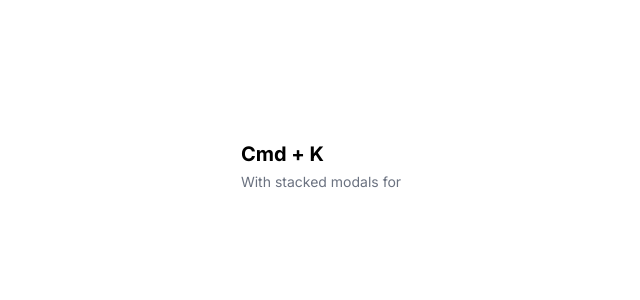
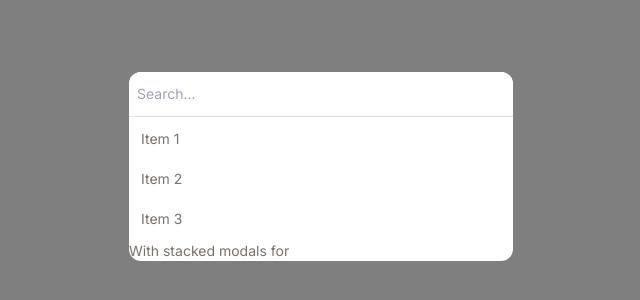
Before and after one commit to unnati2000/aesthetics.js, a Next.js app: page /cmdk in a window 1280 px wide. Shown: the part 234-534 px from the top of the page, without its empty margins (319-959 px from the left). Built offline with nearby package versions, Linux system fonts and the light colour scheme.

Commit message:
add keyboard navigation to dropdown

```diff
--- a/app/cmdk/page.tsx
+++ b/app/cmdk/page.tsx
@@ -6,6 +6,7 @@ import { useTheme } from "next-themes";
 
 import { motion, AnimatePresence } from "framer-motion";
 import SearchInput from "@/components/cmdk/SearchInput.component";
+import ListItem from "@/components/cmdk/ListItem.component";
 
 const items = [
   {
@@ -25,7 +26,9 @@ const items = [
 const CmdK = () => {
   const { theme } = useTheme();
 
-  const [isOpen, setIsOpen] = useState(false);
+  const [isOpen, setIsOpen] = useState(true);
+
+  const [focusIndex, setFocusIndex] = useState(0);
 
   document.addEventListener("keydown", (e) => {
     if (e.key === "k" && e.metaKey) {
@@ -34,6 +37,22 @@ const CmdK = () => {
 
     if (e.key === "Escape") {
       setIsOpen(false);
+    }
+
+    if (e.key === "ArrowUp") {
+      if (focusIndex > 0) {
+        setFocusIndex(focusIndex - 1);
+      } else {
+        setFocusIndex(items.length);
+      }
+    }
+
+    if (e.key === "ArrowDown") {
+      if (focusIndex < items.length) {
+        setFocusIndex(focusIndex + 1);
+      } else {
+        setFocusIndex(0);
+      }
     }
   });
 
@@ -59,16 +78,25 @@ const CmdK = () => {
                 <SearchInput />
               </div>
 
-              <div className="flex flex-col gap-1">
+              <div className="flex flex-col gap-1 p-1">
                 {items.map((item) => (
                   <div key={item.id} className="flex flex-col gap-1">
-                    <p className="text-sm text-gray-500">{item.name}</p>
+                    <ListItem
+                      startContent={<div>start</div>}
+                      endContent={<div>end</div>}
+                      title={item.name}
+                      description={item.name}
+                      onClick={() => {}}
+                      isFocused={focusIndex === item.id}
+                    />
                   </div>
                 ))}
               </div>
 
               <footer className="flex flex-col gap-1">
-                <p className="text-sm text-gray-500">With stacked modals for</p>
+                <p className="text-sm text-stone-500">
+                  With stacked modals for
+                </p>
               </footer>
             </div>
           </motion.div>
--- /dev/null
+++ b/components/cmdk/ListItem.component.tsx
@@ -0,0 +1,36 @@
+interface ListItemProps {
+  startContent: React.ReactNode;
+  endContent: React.ReactNode;
+  title: string;
+  description: string;
+  onClick: () => void;
+  isFocused: boolean;
+}
+
+import { motion } from "framer-motion";
+
+const ListItem = ({
+  startContent,
+  endContent,
+  title,
+  description,
+  onClick,
+  isFocused,
+}: ListItemProps) => {
+  return (
+    <div
+      className={`p-2 relative z-10 hover:bg-stone-200 rounded-md transition-all duration-200 ease-in-out cursor-pointer`}
+      onClick={onClick}
+    >
+      {isFocused && (
+        <motion.div
+          className="absolute rounded-md -z-[1] left-0 top-0 bg-stone-300 w-full h-full"
+          layoutId="focused"
+        />
+      )}
+      <p className="text-sm text-stone-500">{title}</p>
+    </div>
+  );
+};
+
+export default ListItem;
--- a/components/cmdk/SearchInput.component.tsx
+++ b/components/cmdk/SearchInput.component.tsx
@@ -4,7 +4,7 @@ const SearchInput = () => {
       type="text"
       placeholder="Search..."
       autoFocus
-      className="w-full border outline-none text-stone-500 rounded-tl-xl py-3 px-2 text-sm rounded-tr-xl"
+      className="w-full border-b border-stone-400/35 outline-none text-stone-500 rounded-tl-xl py-3 px-2 text-sm rounded-tr-xl"
     />
   );
 };
```
